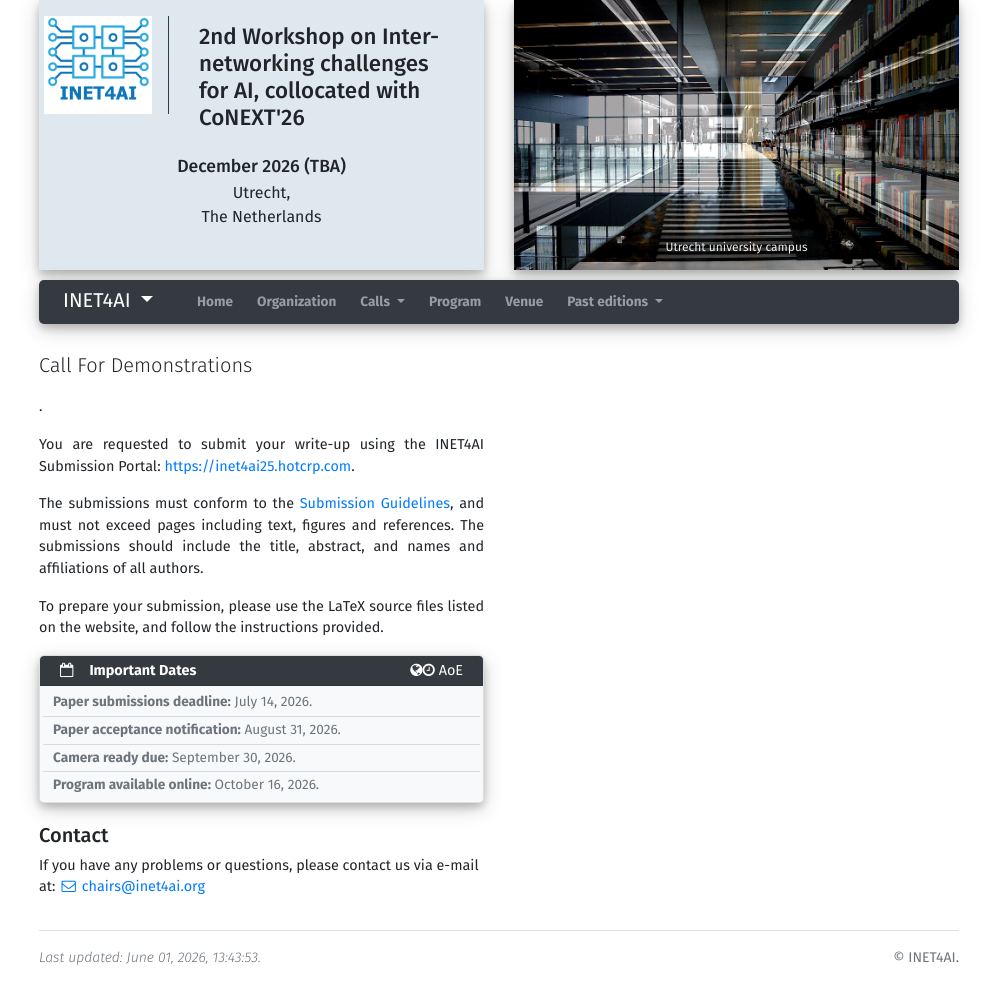
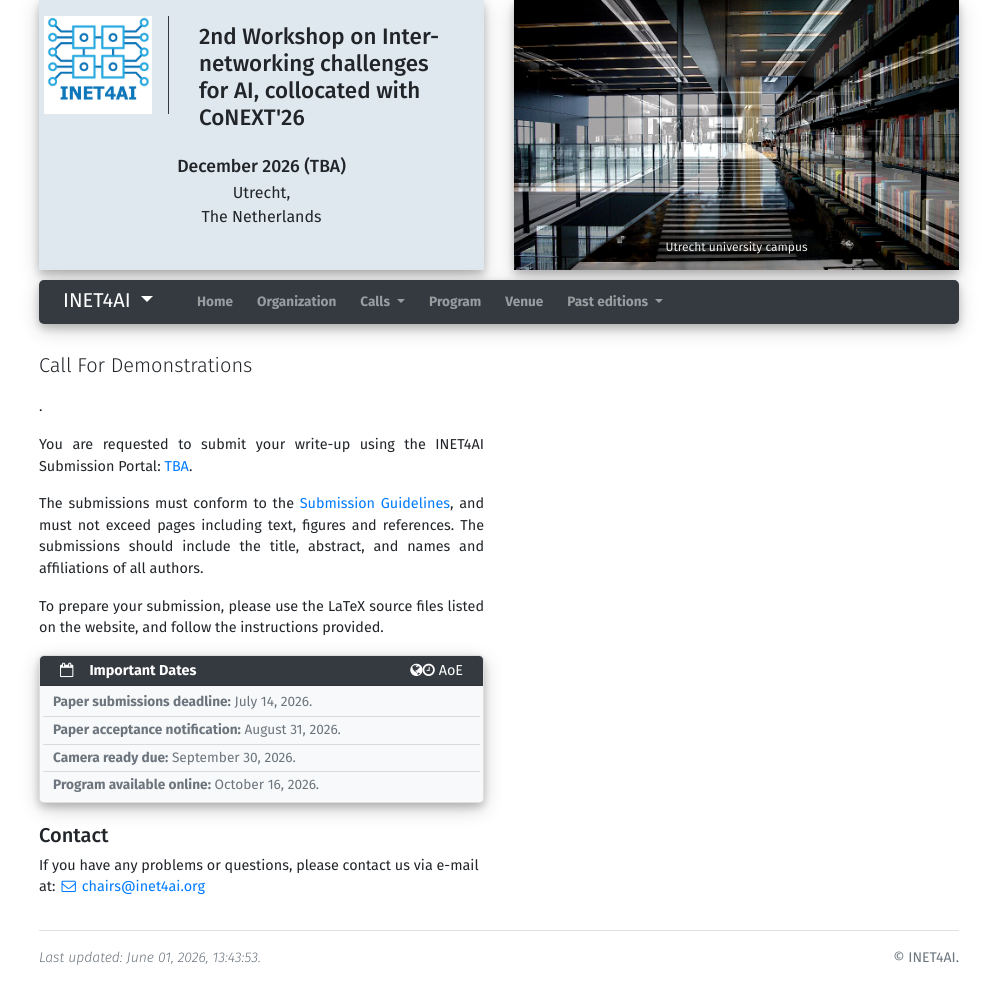
Before and after one commit to IRTF-net4AI/inet4ai, a Jekyll site: the page built from cfd.html, in a window 1280 px wide. Shown: the whole page, without its empty margins (141-1138 px from the left). Built offline with Jekyll 4.4.1, drawn with Linux system fonts in a browser that asks for light colours.

Commit message:
Change submission URL in submission.yml
Update submission URL to 'TBA'.

```diff
--- a/_data/submission.yml
+++ b/_data/submission.yml
@@ -1,5 +1,5 @@
 portal: INET4AI Submission Portal
-url: "https://inet4ai25.hotcrp.com"
+url: "TBA"
 email: submit@inet4ai.org
 
 # file_formats:
```
